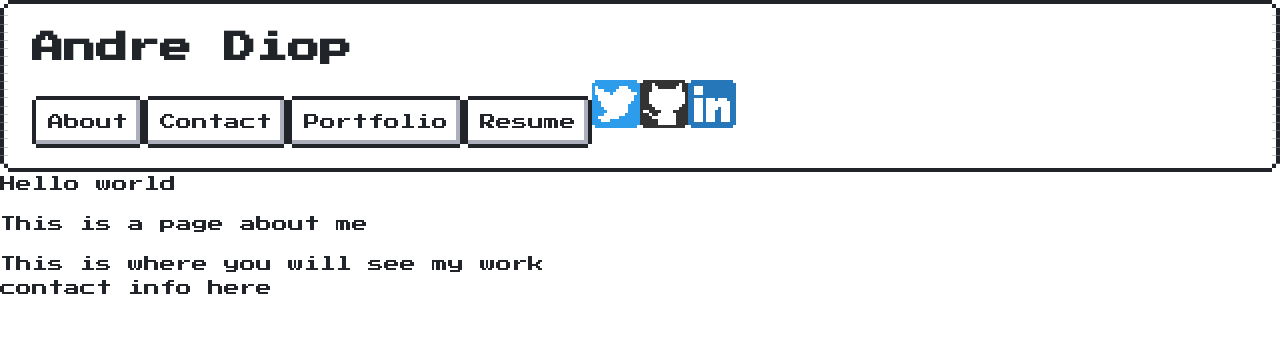
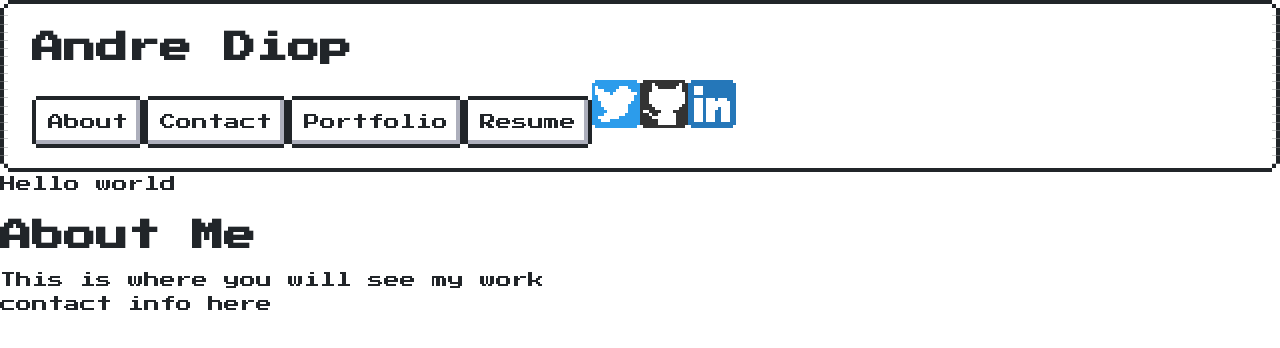
Before and after one commit to AndreDiop/My-Portfolio, a React (Create React App) app: page / in a window 1280 px wide. Shown: the top 348 px of the page. Built offline with nearby package versions, Linux system fonts and the light colour scheme.

Commit message:
Update index.js

```diff
--- a/src/containers/About/index.js
+++ b/src/containers/About/index.js
@@ -3,7 +3,7 @@ import React from 'react';
 const index = () => {
     return (
         <div>
-            <p>This is a page about me</p>
+            <h1>About Me</h1>
 
         </div>
     );
```
